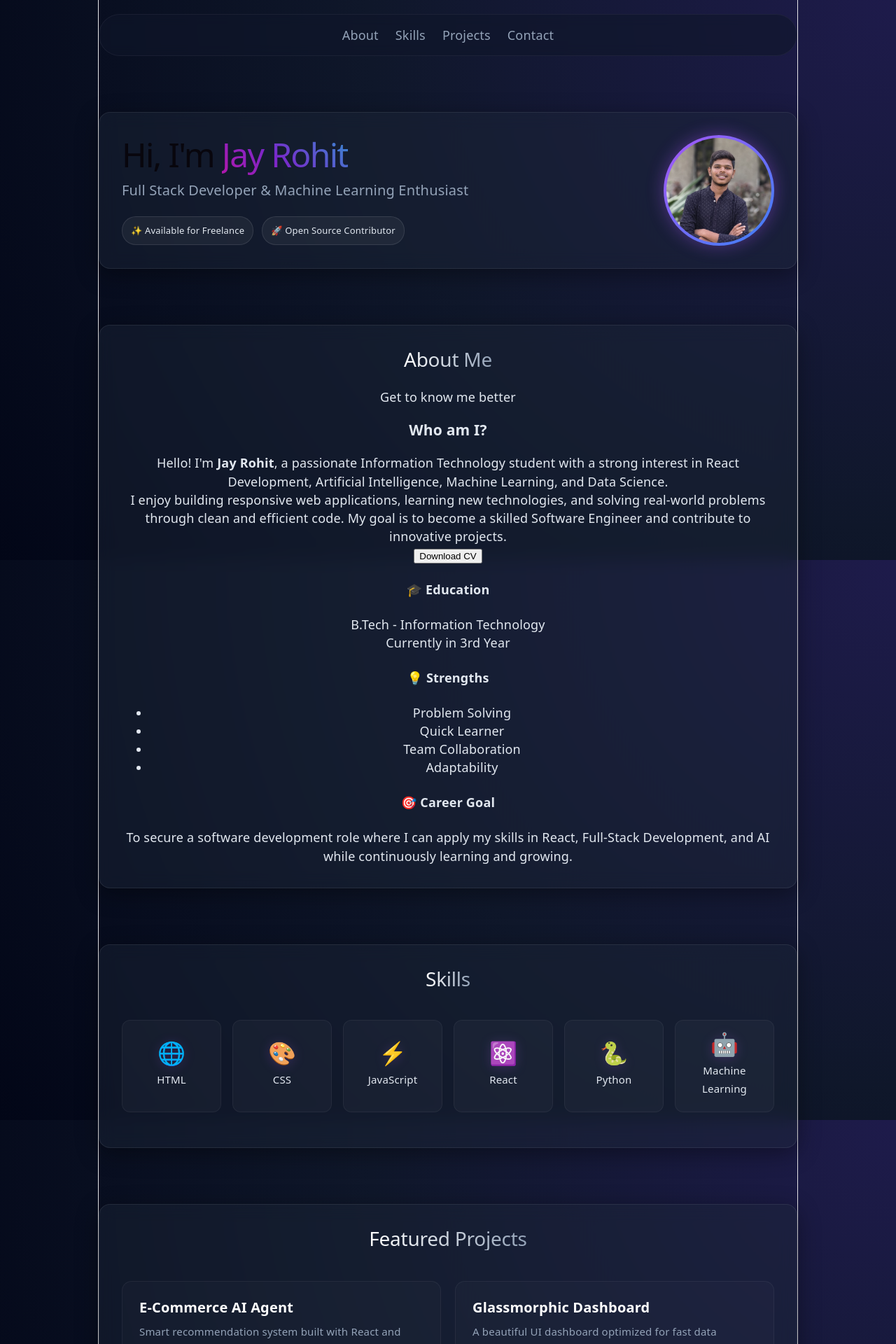
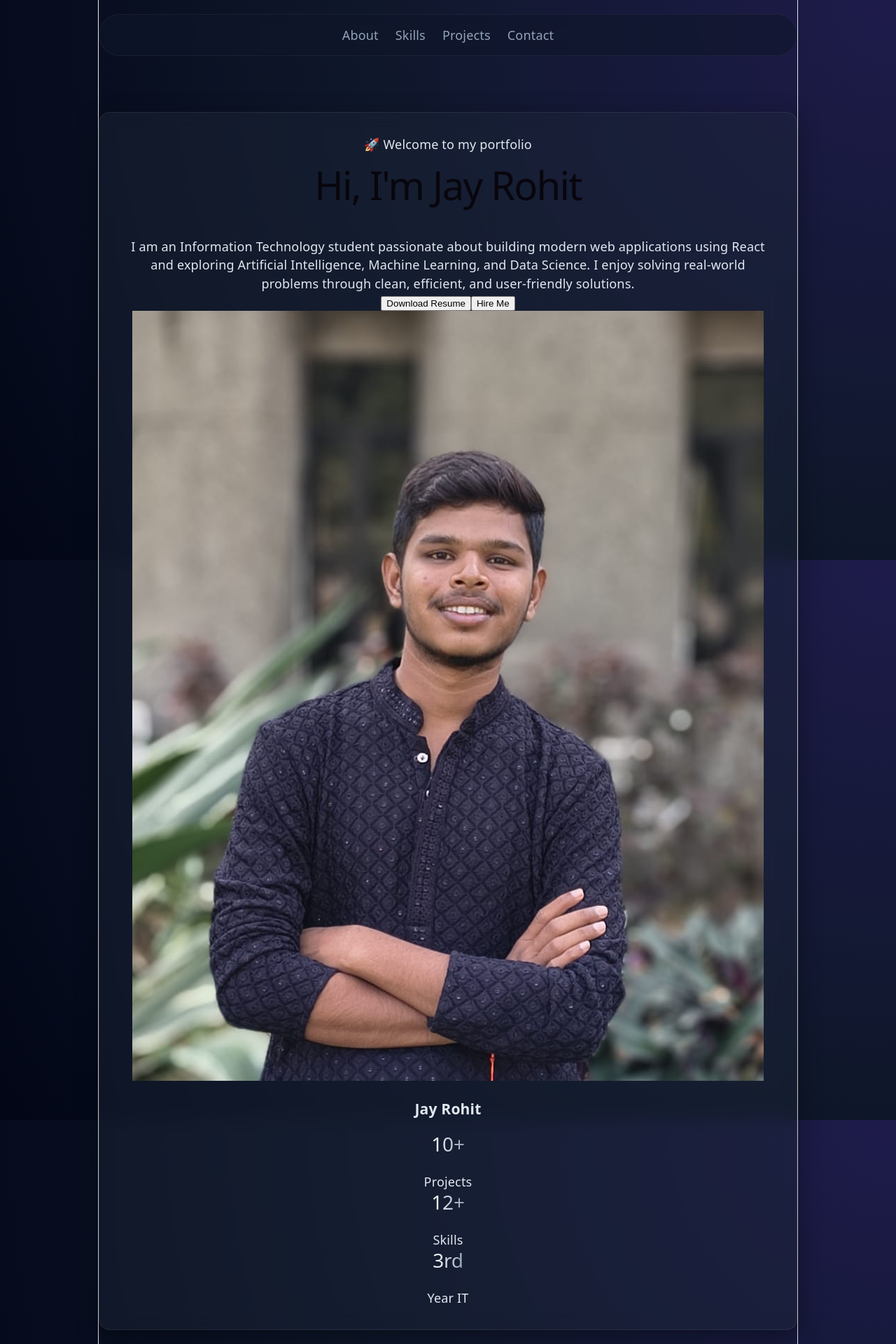
Before and after one commit to jayrohit0310/student-portfolio, a React (Vite) app: page / in a window 1280 px wide. Shown: the top 1920 px of the page at 70% size. Built offline with nearby package versions, Linux system fonts and the light colour scheme.

Commit message:
Refactor Hero component with new design and props
Updated Hero component to include role and new layout.

```diff
--- a/src/components/Hero.jsx
+++ b/src/components/Hero.jsx
@@ -1,26 +1,78 @@
-import React from 'react';
+import profile from "../assets/profile.jpeg";
 
-function Hero({ name }) {
+function Hero({ name, role }) {
   return (
-    <section className="hero-section">
-      <div className="hero-container">
-        <div className="hero-content">
-          <h1>
-            Hi, I'm <span className="gradient-text">{name}</span>
-          </h1>
-          <p>Full Stack Developer & Machine Learning Enthusiast</p>
-          <div className="hero-tags">
-            <span>✨ Available for Freelance</span>
-            <span>🚀 Open Source Contributor</span>
+    <section id="hero" className="hero">
+
+      <div className="hero-left">
+
+        <p className="hero-tag">🚀 Welcome to my portfolio</p>
+
+        <h1 className="hero-title">
+          Hi, I'm <span> {name} </span>
+        </h1>
+
+        <h2 className="hero-role">
+          {role}
+        </h2>
+
+        <p className="hero-description">
+          I am an Information Technology student passionate about
+          building modern web applications using React and exploring
+          Artificial Intelligence, Machine Learning, and Data Science.
+          I enjoy solving real-world problems through clean,
+          efficient, and user-friendly solutions.
+        </p>
+
+        <div className="hero-buttons">
+          <button className="primary-btn">
+            Download Resume
+          </button>
+
+          <button className="secondary-btn">
+            Hire Me
+          </button>
+        </div>
+
+      </div>
+
+      <div className="hero-right">
+
+        <div className="profile-card">
+
+          <img
+            src={profile}
+            alt="Profile"
+            className="profile-image"
+          />
+
+          <h3>{name}</h3>
+
+          <p>{role}</p>
+
+        </div>
+
+        <div className="hero-stats">
+
+          <div className="stat-card">
+            <h2>10+</h2>
+            <p>Projects</p>
           </div>
+
+          <div className="stat-card">
+            <h2>12+</h2>
+            <p>Skills</p>
+          </div>
+
+          <div className="stat-card">
+            <h2>3rd</h2>
+            <p>Year IT</p>
+          </div>
+
         </div>
-        <div className="hero-avatar">
-          <img
-            src="\src\assets\Profile.jpeg"
-            alt={`${name} Profile`}
-          />
-        </div>
+
       </div>
+
     </section>
   );
 }
```
